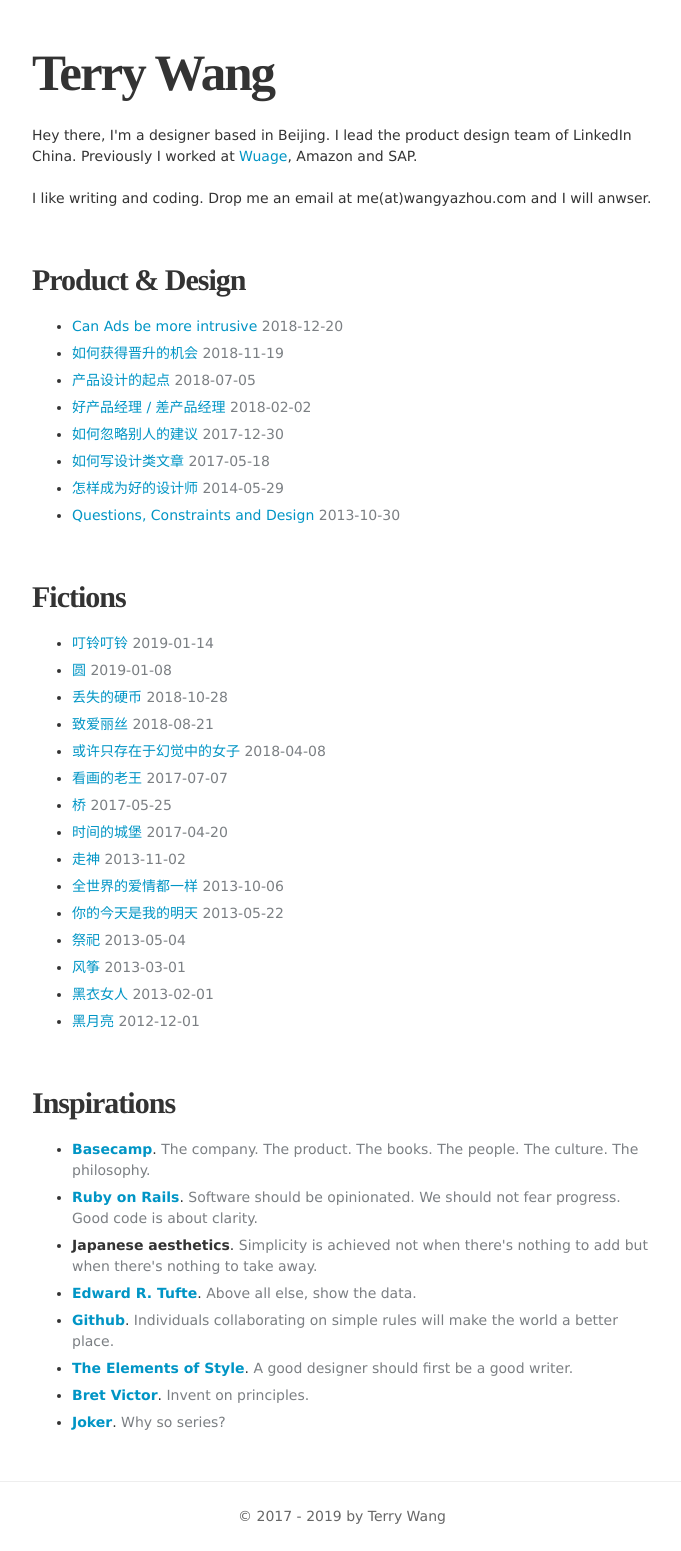
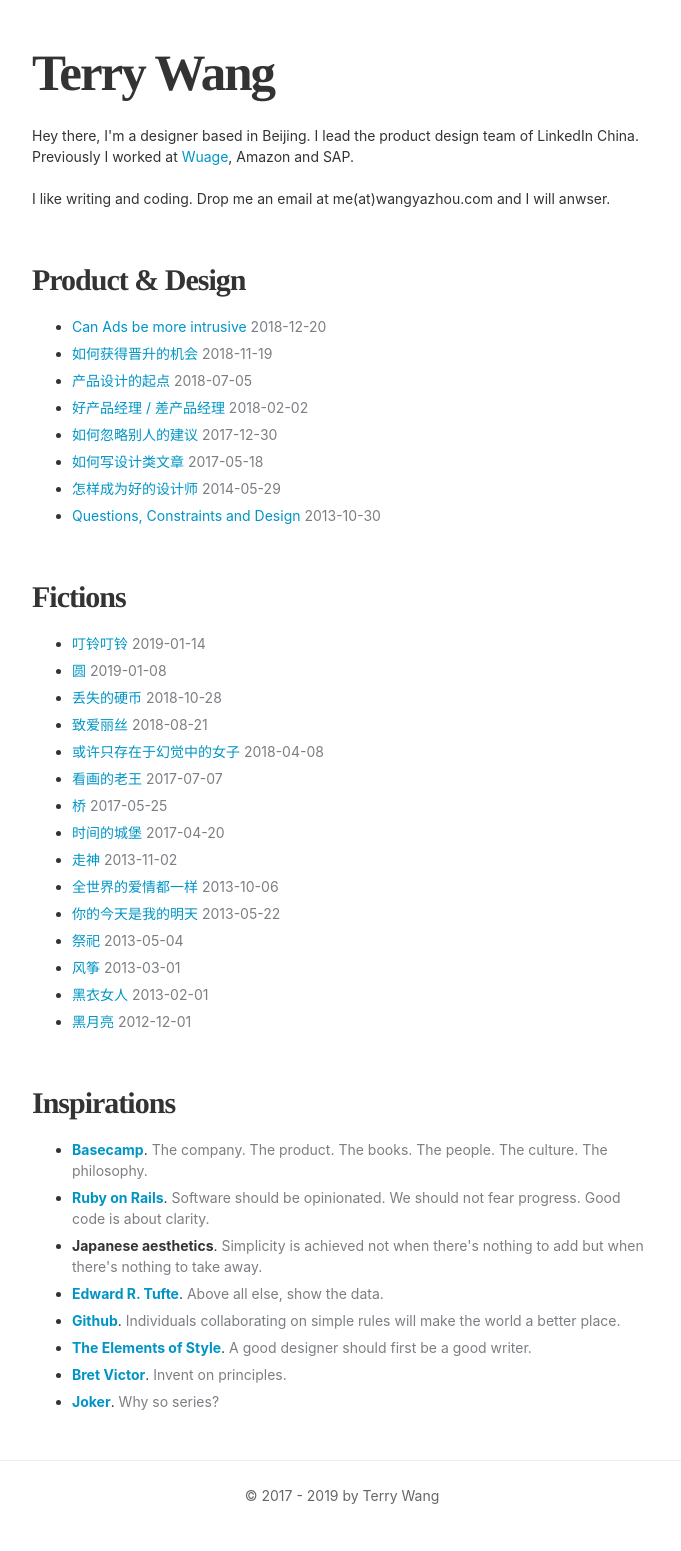
Before and after one commit to lvterry/lvterry.github.io, a Jekyll site: the page built from index.html, in a window 1280 px wide. Shown: the whole page, without its empty margins (298-979 px from the left). Built offline with Jekyll 4.4.1, drawn with Linux system fonts in a browser that asks for light colours; after the commit the page ends 1530 px from its top, so only the background shows below that.

Commit message:
adjust font

```diff
--- a/assets/css/style.css
+++ b/assets/css/style.css
@@ -1,6 +1,6 @@
 body {
   font-size: 14px;
-  font-family: Verdana, Arial, Helvetica, sans-serif;
+  font-family: -apple-system,BlinkMacSystemFont,'Segoe UI',Roboto,Oxygen,Ubuntu,Cantarell,'Fira Sans','Droid Sans','Helvetica Neue','Microsoft Yahei',sans-serif;
   line-height: 1.5;
   color: #333;
   background-color: #fff;
```
